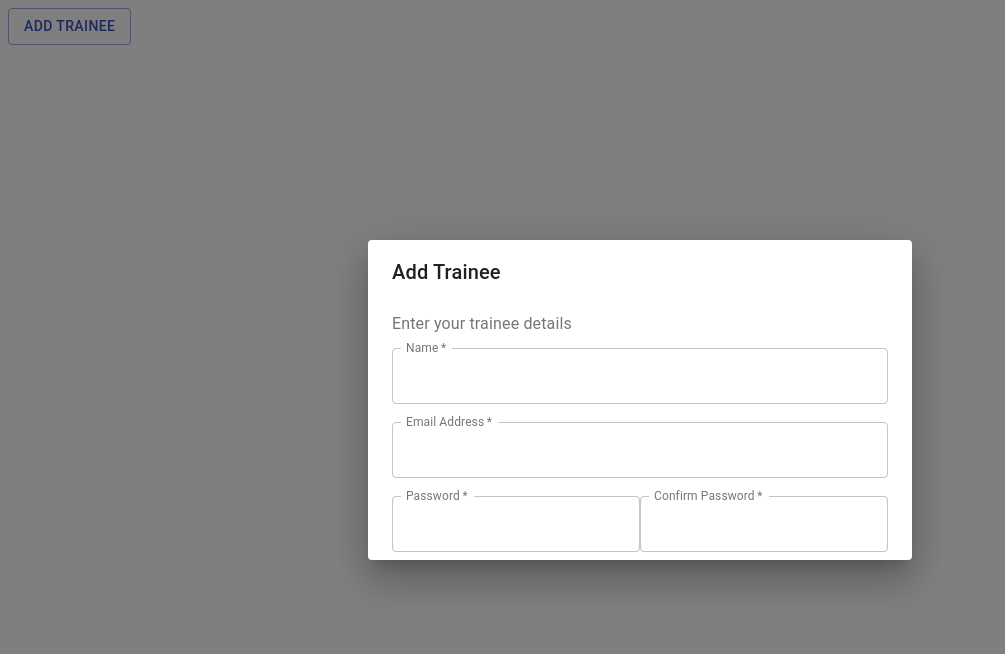
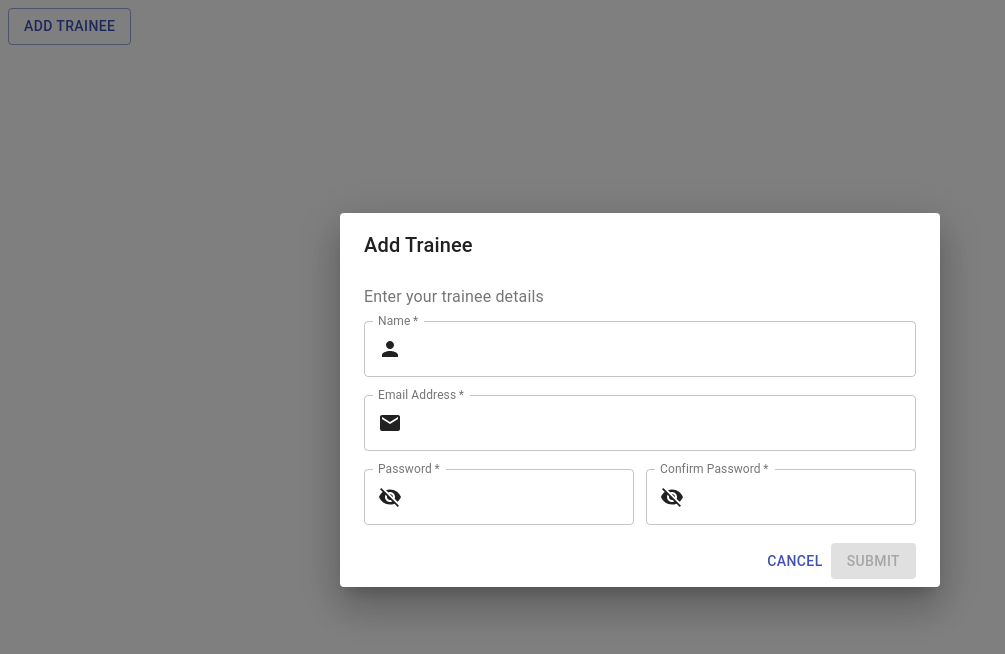
Before and after one commit to nehaagoel/javascript-client, a React (Create React App) app: page / in a window 1280 px wide. Both pictures are taken after a click on the button "ADD TRAINEE". Shown: the top 654 px of the page, without its empty margins (0-1005 px from the left). Built offline with nearby package versions, Linux system fonts and the light colour scheme.

Commit message:
feat:Material ui and form validation

```diff
--- a/package.json
+++ b/package.json
@@ -4,6 +4,7 @@
   "private": true,
   "dependencies": {
     "@material-ui/core": "^4.9.5",
+    "@material-ui/icons": "^4.9.1",
     "@testing-library/jest-dom": "^4.2.4",
     "@testing-library/react": "^9.4.1",
     "@testing-library/user-event": "^7.2.1",
--- a/src/App.jsx
+++ b/src/App.jsx
@@ -3,12 +3,12 @@ import React from 'react';
 // import { Typography } from '@material-ui/core';
 // import theme from './theme';
 // import InputDemo from './pages/Inputs/InputDemo';
-import { AddDialog } from './pages/index';
+import Trainee from './pages/Trainee/Trainee';
 
 function App() {
   return (
     <>
-      <AddDialog />
+      <Trainee />
       {/* <ThemeProvider theme={theme}>
         <Typography>
           <ChildrenDemo />
--- a/src/pages/Trainee/Trainee.jsx
+++ b/src/pages/Trainee/Trainee.jsx
@@ -0,0 +1,42 @@
+import React from 'react';
+import Button from '@material-ui/core/Button';
+import AddDialog from './components/AddDialog/AddDialog';
+
+export default class Trainee extends React.Component {
+  constructor(props) {
+    super(props);
+    this.state = {
+      open: false,
+    };
+  }
+
+  handleClickOpen = () => {
+    this.setState({ open: true });
+  };
+
+  handleClose = () => {
+    const { open } = this.state;
+    this.setState({ open: false });
+    return open;
+  };
+
+  handleSubmit = (data) => {
+    this.setState({
+      open: false,
+    }, () => {
+      console.log(data);
+    });
+  }
+
+  render() {
+    const { open } = this.state;
+    return (
+      <>
+        <Button variant="outlined" color="primary" onClick={this.handleClickOpen}>
+        ADD TRAINEE
+        </Button>
+        <AddDialog open={open} onClose={this.handleClose} onSubmit={() => this.handleSubmit} />
+      </>
+    );
+  }
+}
--- a/src/pages/Trainee/components/AddDialog/AddDialog.jsx
+++ b/src/pages/Trainee/components/AddDialog/AddDialog.jsx
@@ -1,3 +1,4 @@
+/* eslint-disable consistent-return */
 import React from 'react';
 import Button from '@material-ui/core/Button';
 import Dialog from '@material-ui/core/Dialog';
@@ -5,22 +6,94 @@ import DialogTitle from '@material-ui/core/DialogTitle';
 import DialogContent from '@material-ui/core/DialogContent';
 import DialogContentText from '@material-ui/core/DialogContentText';
 import TextField from '@material-ui/core/TextField';
+import EmailIcon from '@material-ui/icons/Email';
+import InputAdornment from '@material-ui/core/InputAdornment';
+import VisibilityOffIcon from '@material-ui/icons/VisibilityOff';
+import PersonIcon from '@material-ui/icons/Person';
+import * as yup from 'yup';
+import { withStyles } from '@material-ui/core/styles';
 
-export default function FormDialog() {
-  const [open, setOpen] = React.useState(false);
-  const handleClickOpen = () => {
-    setOpen(true);
+const passwordStyle = () => ({
+  passfield: {
+    display: 'flex',
+    flexdirection: 'row',
+  },
+  pass: {
+    flex: 1,
+  },
+});
+
+class AddDialog extends React.Component {
+  schema = yup.object().shape({
+    name: yup.string().required('Name is a required field').min(3),
+    email: yup.string()
+      .trim().email().required('Email is a required field'),
+    password: yup.string()
+      .required('Password is required')
+      .matches(/^(?=.*[a-z])(?=.*[A-Z])(?=.*[0-9])(?=.{8,})/, 'Must contain 8 characters, at least one uppercase letter, one lowercase letter and one number'),
+    confirmPassword: yup.string().required('Confirm Password is required').oneOf([yup.ref('password'), null], 'Must match password'),
+  });
+
+  constructor(props) {
+    super(props);
+    this.state = {
+      name: '',
+      email: '',
+      password: '',
+      confirmPassword: '',
+      touched: {
+        name: false,
+        email: false,
+        password: false,
+        confirmPassword: false,
+      },
+    };
+  }
+
+  handleChange = (key) => ({ target: { value } }) => {
+    this.setState({ [key]: value });
   };
 
-  const onClose = () => {
-    setOpen(false);
+    hasErrors = () => {
+      try {
+        this.schema.validateSync(this.state);
+      } catch (err) {
+        return true;
+      }
+      return false;
+    }
+
+    getError = (field) => {
+      const { touched } = this.state;
+      if (touched[field] && this.hasErrors()) {
+        try {
+          this.schema.validateSyncAt(field, this.state);
+          return false;
+        } catch (err) {
+          return err.message;
+        }
+      }
     };
 
+    isTouched = (field) => {
+      const { touched } = this.state;
+      this.setState({
+        touched: {
+          ...touched,
+          [field]: true,
+        },
+      });
+    }
+
+    render() {
+      const {
+        open, onClose, onSubmit, classes,
+      } = this.props;
+      // console.log(this.state);
+      const { name, email, password } = this.state;
       return (
-    <div>
-      <Button variant="outlined" color="primary" onClick={handleClickOpen}>
-        ADD TRAINEE
-      </Button>
+        <>
+          <form>
             <Dialog open={open} onClose={onClose} aria-labelledby="form-dialog-title">
               <DialogTitle id="form-dialog-title">Add Trainee</DialogTitle>
               <DialogContent>
@@ -28,19 +101,103 @@ export default function FormDialog() {
             Enter your trainee details
                 </DialogContentText>
                 <div>
-            <TextField required id="outlined-required" label="Name" defaultValue=" " variant="outlined" fullWidth />
+                  <TextField
+                    required
+                    id="outlined-required"
+                    label="Name"
+                    defaultValue=" "
+                    variant="outlined"
+                    fullWidth
+                    onChange={this.handleChange('name')}
+                    onBlur={() => this.isTouched('name')}
+                    InputProps={{
+                      startAdornment: (
+                        <InputAdornment position="start">
+                          <PersonIcon />
+                        </InputAdornment>
+                      ),
+                    }}
+                    helperText={this.getError('name')}
+                    error={!!this.getError('name')}
+                  />
                 </div>
           &nbsp;
                 <div>
-            <TextField required id="outlined-required" label="Email Address" defaultValue=" " variant="outlined" fullWidth />
+                  <TextField
+                    helperText={this.getError('email')}
+                    error={!!this.getError('email')}
+                    required
+                    id="outlined-required"
+                    label="Email Address"
+                    defaultValue=" "
+                    variant="outlined"
+                    fullWidth
+                    onChange={this.handleChange('email')}
+                    onBlur={() => this.isTouched('email')}
+                    InputProps={{
+                      startAdornment: (
+                        <InputAdornment position="start">
+                          <EmailIcon />
+                        </InputAdornment>
+                      ),
+                    }}
+                  />
                 </div>
           &nbsp;
-          <div>
-            <TextField required id="outlined-required" label="Password" defaultValue=" " variant="outlined" />
-            <TextField required id="outlined-required" label="Confirm Password" defaultValue=" " variant="outlined" />
+                <div className={classes.passfield}>
+                  <div className={classes.pass}>
+                    <TextField
+                      type="password"
+                      helperText={this.getError('password')}
+                      error={!!this.getError('password')}
+                      required
+                      id="outlined-required"
+                      label="Password"
+                      variant="outlined"
+                      onChange={this.handleChange('password')}
+                      onBlur={() => this.isTouched('password')}
+                      InputProps={{
+                        startAdornment: (
+                          <InputAdornment position="start">
+                            <VisibilityOffIcon />
+                          </InputAdornment>
+                        ),
+                      }}
+                    />
+                  </div>
+            &nbsp;
+            &nbsp;
+                  <div className={classes.pass}>
+                    <TextField
+                      type="password"
+                      helperText={this.getError('confirmPassword')}
+                      error={!!this.getError('confirmPassword')}
+                      required
+                      id="outlined-required"
+                      label="Confirm Password"
+                      variant="outlined"
+                      onChange={this.handleChange('confirmPassword')}
+                      onBlur={() => this.isTouched('confirmPassword')}
+                      InputProps={{
+                        startAdornment: (
+                          <InputAdornment position="start">
+                            <VisibilityOffIcon />
+                          </InputAdornment>
+                        ),
+                      }}
+                    />
+                  </div>
+                </div>
+          &nbsp;
+                <div align="right">
+                  <Button onClick={onClose} color="primary">CANCEL</Button>
+                  <Button variant="contained" color="primary" disabled={this.hasErrors()} onClick={() => onSubmit()({ name, email, password })}>SUBMIT</Button>
                 </div>
               </DialogContent>
             </Dialog>
-    </div>
+          </form>
+        </>
       );
     }
+}
+export default withStyles(passwordStyle)(AddDialog);
--- a/src/pages/Trainee/index.js
+++ b/src/pages/Trainee/index.js
@@ -1 +1 @@
-export { AddDialog } from './components';
+export { default as Trainee } from './Trainee';
--- a/src/pages/index.js
+++ b/src/pages/index.js
@@ -1,4 +1,4 @@
 export { default as TextFieldDemo } from './TextFieldDemo/TextFieldDemo';
 export { default as InputDemo } from './Inputs/InputDemo';
 export { default as ChildrenDemo } from './ChildrenDemo/ChildrenDemo';
-export { AddDialog } from './Trainee';
+export { default as Trainee } from './Trainee/Trainee';
```
Lines whose indentation alone changed are shown as unchanged.
